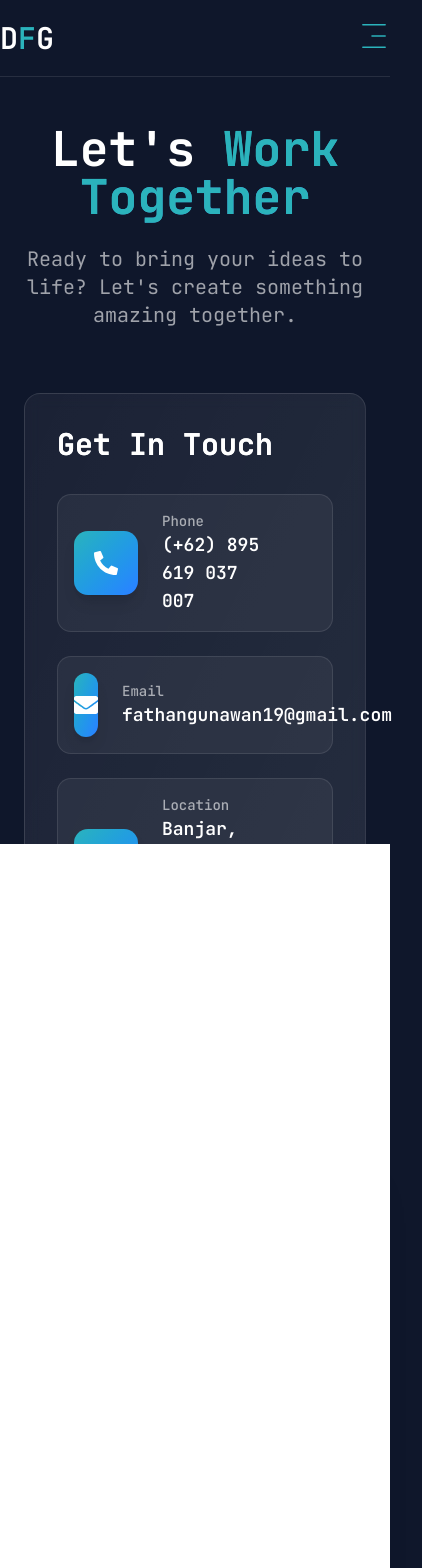
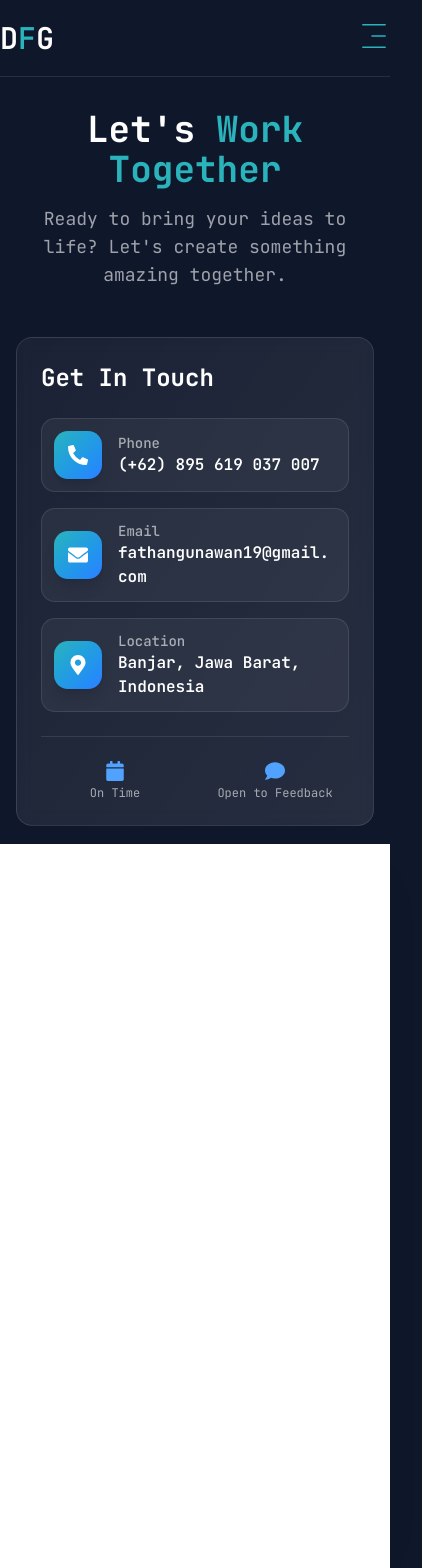
Before and after one commit to Dhnth/PortfolioDhanis, a Next.js app: page /contact in a window 390 px wide. Shown: the top 1568 px of the page, 422 px wide, since content can reach past the window. Built offline with nearby package versions, Linux system fonts and the light colour scheme.

Commit message:
benerin beberapa detail kecil sama benerin contact dan project

```diff
--- a/app/contact/page.jsx
+++ b/app/contact/page.jsx
@@ -97,62 +97,62 @@ const Contact = () => {
     <motion.section
       initial={{ opacity: 0 }}
       animate={{ opacity: 1, transition: { delay: 0.5, duration: 0.5, ease: "easeIn" } }}
-      className="min-h-screen flex items-center justify-center py-12"
+      className="min-h-screen flex items-center justify-center py-8 lg:py-12"
     >
-      <div className="container mx-auto px-6">
+      <div className="container mx-auto px-4 sm:px-6">
         {/* Header Section */}
         <motion.div
-          className="text-center mb-16"
+          className="text-center mb-12 lg:mb-16"
           initial={{ opacity: 0, y: 30 }}
           animate={{ opacity: 1, y: 0 }}
           transition={{ delay: 0.3 }}
         >
-          <h1 className="text-5xl md:text-6xl font-bold mb-6">
-            Let's <span className="text-aksen bg-gradient-to-r from-aksen to-blue-400 bg-clip-text">Work Together</span>
+          <h1 className="text-4xl sm:text-5xl md:text-6xl font-bold mb-4 sm:mb-6 px-2">
+            Let's <span className="text-aksen">Work Together</span>
           </h1>
-          <p className="text-xl text-white/60 max-w-2xl mx-auto">
+          <p className="text-lg sm:text-xl text-white/60 max-w-2xl mx-auto px-4">
             Ready to bring your ideas to life? Let's create something amazing together.
           </p>
         </motion.div>
 
-        <div className="flex flex-col xl:flex-row gap-12 items-start">
-          {/* Contact Info - Enhanced */}
+        <div className="flex flex-col lg:flex-row gap-8 lg:gap-12 items-start">
+          {/* Contact Info - Fixed */}
           <motion.div
-            className="flex-1 w-full"
+            className="w-full lg:flex-1"
             initial={{ opacity: 0, x: -50 }}
             animate={{ opacity: 1, x: 0 }}
             transition={{ delay: 0.5 }}
           >
-            <div className="bg-gradient-to-br from-white/5 to-white/10 backdrop-blur-sm rounded-2xl p-8 border border-white/10">
-              <h2 className="text-3xl font-bold mb-8 bg-gradient-to-r from-white to-white/80 bg-clip-text">
+            <div className="bg-gradient-to-br from-white/5 to-white/10 backdrop-blur-sm rounded-2xl p-6 sm:p-8 border border-white/10">
+              <h2 className="text-2xl sm:text-3xl font-bold mb-6 sm:mb-8 text-white">
                 Get In Touch
               </h2>
 
-              <div className="space-y-6">
+              <div className="space-y-4 sm:space-y-6">
                 {info.map((item, index) => (
                   <motion.a
                     key={index}
                     href={item.link}
                     target="_blank"
                     rel="noopener noreferrer"
-                    className="flex items-center gap-6 p-4 rounded-xl bg-white/5 hover:bg-aksen/10 border border-white/10 hover:border-aksen/30 transition-all duration-300 group cursor-pointer"
+                    className="flex items-center gap-4 sm:gap-6 p-3 sm:p-4 rounded-xl bg-white/5 hover:bg-aksen/10 border border-white/10 hover:border-aksen/30 transition-all duration-300 group cursor-pointer"
                     whileHover={{ scale: 1.02 }}
                     whileTap={{ scale: 0.98 }}
                     onMouseEnter={() => setIsHovered(index)}
                     onMouseLeave={() => setIsHovered(null)}
                   >
                     <motion.div
-                      className="w-16 h-16 bg-gradient-to-br from-aksen to-blue-500 text-white rounded-xl flex items-center justify-center shadow-lg"
+                      className="w-12 h-12 sm:w-14 sm:h-14 bg-gradient-to-br from-aksen to-blue-500 text-white rounded-xl items-center justify-center shadow-lg flex"
                       whileHover={{ rotate: [0, -5, 5, 0] }}
                       transition={{ duration: 0.5 }}
                     >
-                      <div className="text-2xl">
+                      <div className="text-xl sm:text-2xl">
                         {item.icon}
                       </div>
                     </motion.div>
-                    <div className="flex-1">
+                    <div className="flex-1 min-w-0">
                       <p className="text-white/60 text-sm font-medium">{item.title}</p>
-                      <h3 className="text-lg font-semibold text-white group-hover:text-aksen transition-colors">
+                      <h3 className="text-base sm:text-lg font-semibold text-white group-hover:text-aksen transition-colors break-words">
                         {item.description}
                       </h3>
                     </div>
@@ -162,7 +162,7 @@ const Contact = () => {
                         opacity: isHovered === index ? 1 : 0,
                         x: isHovered === index ? 0 : -10
                       }}
-                      className="text-aksen"
+                      className="text-aksen hidden sm:block"
                     >
                       →
                     </motion.div>
@@ -172,62 +172,61 @@ const Contact = () => {
 
               {/* Quick Stats */}
               <motion.div
-                className="mt-8 pt-8 border-t border-white/10"
+                className="mt-6 sm:mt-8 pt-6 sm:pt-8 border-t border-white/10"
                 initial={{ opacity: 0 }}
                 animate={{ opacity: 1 }}
                 transition={{ delay: 0.8 }}
               >
-                {/*  - Work Ethic */}
-                <div className="grid grid-cols-2 gap-4 text-center">
-                  <div className="flex flex-col items-center gap-2">
-                    <motion.div className="text-2xl font-bold text-blue-400" whileHover={{ rotate: [0, -5, 5, 0] }}>
+                <div className="grid grid-cols-2 gap-3 sm:gap-4 text-center">
+                  <div className="flex flex-col items-center gap-1 sm:gap-2">
+                    <motion.div className="text-xl sm:text-2xl text-blue-400" whileHover={{ rotate: [0, -5, 5, 0] }}>
                       <FaCalendar />
                     </motion.div>
-                    <div className="text-white/60 text-sm">On Time</div>
+                    <div className="text-white/60 text-xs sm:text-sm">On Time</div>
                   </div>
-                  <div className="flex flex-col items-center gap-2">
-                    <motion.div className="text-2xl font-bold text-blue-400" whileHover={{ rotate: [0, -8, 8, 0], scale: 1.1 }}>
+                  <div className="flex flex-col items-center gap-1 sm:gap-2">
+                    <motion.div className="text-xl sm:text-2xl text-blue-400" whileHover={{ rotate: [0, -8, 8, 0], scale: 1.1 }}>
                       <FaComment />
                     </motion.div>
-                    <div className="text-white/60 text-sm">Open to Feedback</div>
+                    <div className="text-white/60 text-xs sm:text-sm">Open to Feedback</div>
                   </div>
                 </div>
               </motion.div>
             </div>
           </motion.div>
 
-          {/* Contact Form - Enhanced */}
+          {/* Contact Form - Fixed */}
           <motion.div
-            className="xl:w-[55%] w-full"
+            className="w-full lg:w-[55%]"
             initial={{ opacity: 0, x: 50 }}
             animate={{ opacity: 1, x: 0 }}
             transition={{ delay: 0.7 }}
           >
             <form
-              className="bg-gradient-to-br from-white/5 to-white/10 backdrop-blur-sm rounded-2xl p-8 border border-white/10 shadow-2xl"
+              className="bg-gradient-to-br from-white/5 to-white/10 backdrop-blur-sm rounded-2xl p-6 sm:p-8 border border-white/10 shadow-2xl"
               onSubmit={handleSubmit}
             >
               <div className="flex items-center gap-3 mb-6">
-                <div className="w-12 h-12 bg-gradient-to-br from-aksen to-blue-500 rounded-xl flex items-center justify-center">
-                  <FaPaperPlane className="text-white text-lg" />
+                <div className="w-10 h-10 sm:w-12 sm:h-12 bg-gradient-to-br from-aksen to-blue-500 rounded-xl flex items-center justify-center">
+                  <FaPaperPlane className="text-white text-base sm:text-lg" />
                 </div>
-                <div>
-                  <h3 className="text-3xl font-bold bg-gradient-to-r from-white to-white/80 bg-clip-text">
+                <div className="min-w-0">
+                  <h3 className="text-2xl sm:text-3xl font-bold text-white">
                     Send Message
                   </h3>
-                  <p className="text-white/60">I'll get back to you as soon as possible</p>
+                  <p className="text-white/60 text-sm sm:text-base">I'll get back to you as soon as possible</p>
                 </div>
               </div>
 
               {/* Input Grid */}
-              <div className="grid grid-cols-1 md:grid-cols-2 gap-8 mb-6">
+              <div className="grid grid-cols-1 md:grid-cols-2 gap-6 sm:gap-8 mb-6">
                 <motion.div whileHover={{ scale: 1.02 }}>
                   <Input
                     type="text"
                     name="firstname"
                     placeholder="First Name"
                     required
-                    className="bg-white/5 border-white/10 focus:border-aksen transition-all duration-300 h-12 w-full"
+                    className="bg-white/5 border-white/10 focus:border-aksen transition-all duration-300 h-12 w-full text-sm sm:text-base text-white placeholder-white/60"
                   />
                 </motion.div>
                 <motion.div whileHover={{ scale: 1.02 }}>
@@ -236,16 +235,16 @@ const Contact = () => {
                     name="lastname"
                     placeholder="Last Name"
                     required
-                    className="bg-white/5 border-white/10 focus:border-aksen transition-all duration-300 h-12 w-full"
+                    className="bg-white/5 border-white/10 focus:border-aksen transition-all duration-300 h-12 w-full text-sm sm:text-base text-white placeholder-white/60"
                   />
                 </motion.div>
                 <motion.div whileHover={{ scale: 1.02 }}>
                   <Input
-                    type="text"
+                    type="email"
                     name="email"
                     placeholder="Email Address"
                     required
-                    className="bg-white/5 border-white/10 focus:border-aksen transition-all duration-300 h-12 w-full"
+                    className="bg-white/5 border-white/10 focus:border-aksen transition-all duration-300 h-12 w-full text-sm sm:text-base text-white placeholder-white/60"
                   />
                 </motion.div>
                 <motion.div whileHover={{ scale: 1.02 }}>
@@ -254,40 +253,41 @@ const Contact = () => {
                     name="subject"
                     placeholder="Project Subject"
                     required
-                    className="bg-white/5 border-white/10 focus:border-aksen transition-all duration-300 h-12 w-full"
+                    className="bg-white/5 border-white/10 focus:border-aksen transition-all duration-300 h-12 w-full text-sm sm:text-base text-white placeholder-white/60"
                   />
                 </motion.div>
               </div>
 
               {/* Textarea */}
-              <motion.div whileHover={{ scale: 1.02 }} className="mb-16">
+              <motion.div whileHover={{ scale: 1.02 }} className="mb-12 sm:mb-16">
                 <Textarea
-                  className="min-h-[165px] bg-white/5 border-white/10 focus:border-aksen resize-none transition-all duration-300"
+                  className="min-h-[120px] sm:min-h-[165px] bg-white/5 border-white/10 focus:border-aksen resize-none transition-all duration-300 text-sm sm:text-base text-white placeholder-white/60"
                   placeholder="Tell me about your project, timeline, and expectations..."
                   required
                 />
               </motion.div>
 
               {/* Submit Button & Errors */}
-              <div className="flex items-center gap-10">
+              <div className="flex flex-col sm:flex-row sm:items-center gap-4 sm:gap-10">
                 <motion.div
                   whileHover={{ scale: 1.05 }}
                   whileTap={{ scale: 0.95 }}
+                  className="w-full sm:w-auto"
                 >
                   <Button
                     size="lg"
-                    className="bg-gradient-to-r from-aksen to-blue-500 hover:from-aksen/90 hover:to-blue-600 text-white font-semibold px-8 py-6 rounded-xl shadow-lg hover:shadow-aksen/20 transition-all duration-300 gap-3"
+                    className="bg-gradient-to-r from-aksen to-blue-500 hover:from-aksen/90 hover:to-blue-600 text-white font-semibold px-6 sm:px-8 py-5 sm:py-6 rounded-xl shadow-lg hover:shadow-aksen/20 transition-all duration-300 gap-3 w-full sm:w-auto text-sm sm:text-base"
                     disabled={isLoading}
                     type="submit"
                   >
                     {isLoading ? (
                       <>
-                        <Loader2 className="w-5 h-5 animate-spin" />
+                        <Loader2 className="w-4 h-4 sm:w-5 sm:h-5 animate-spin" />
                         Sending Message...
                       </>
                     ) : (
                       <>
-                        <FaPaperPlane className="w-4 h-4" />
+                        <FaPaperPlane className="w-3 h-3 sm:w-4 sm:h-4" />
                         Send Message
                       </>
                     )}
@@ -295,12 +295,12 @@ const Contact = () => {
                 </motion.div>
 
                 {/* Error Messages */}
-                <div className="flex flex-col gap-1">
+                <div className="flex flex-col gap-1 min-w-0 flex-1">
                   {formErrors.email && (
                     <motion.p
                       initial={{ opacity: 0, x: 20 }}
                       animate={{ opacity: 1, x: 0 }}
-                      className="text-red-400 text-sm font-medium"
+                      className="text-red-400 text-xs sm:text-sm font-medium break-words"
                     >
                       ⚠️ {formErrors.email}
                     </motion.p>
@@ -309,7 +309,7 @@ const Contact = () => {
                     <motion.p
                       initial={{ opacity: 0, x: 20 }}
                       animate={{ opacity: 1, x: 0 }}
-                      className="text-red-400 text-sm font-medium"
+                      className="text-red-400 text-xs sm:text-sm font-medium break-words"
                     >
                       ⚠️ {formErrors.message}
                     </motion.p>
--- a/app/layout.jsx
+++ b/app/layout.jsx
@@ -7,6 +7,7 @@ import Header from "@/components/Header";
 import PageTransition from "@/components/pageTransition";
 import StairTransition from "@/components/StairTransition";
 import Footer from "@/components/Footer";
+
 
 const jetbrainsMono = JetBrains_Mono({
   subsets: ["latin"],
--- a/app/resume/page.jsx
+++ b/app/resume/page.jsx
@@ -147,7 +147,7 @@ const Resume = () => {
     animate={{opacity:1, transition:{delay: 2.2, duration: 0.3, ease: "easeIn"}}}
     className="p-6 min-h-[80vh] flex items-center justify-center py-12 xl:py-0"
     >
-      <div className="container mx-auto mt-32">
+      <div className="container mx-auto mt-12">
         <Tabs defaultValue="about" className="flex flex-col xl:flex-row gap-[60px]">
           <TabsList className="flex flex-col w-full max-w-[380px] mx-auto xl:mx-0 gap-6 h-[400px] bg-white/5 p-5 border-2 border-white/10">
             <TabsTrigger value="about">About Me</TabsTrigger>
```
Also changed, not shown: app/project/page.jsx (+23 -20 lines), components/MobileNav.jsx (+12 -6 lines).
